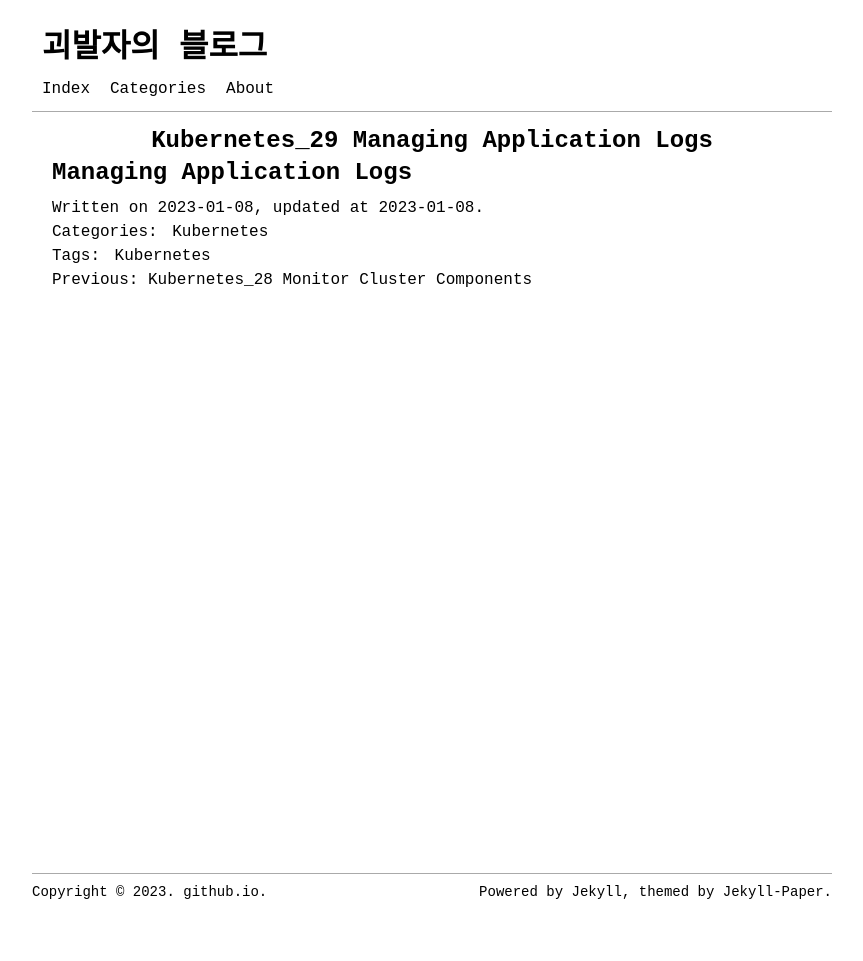
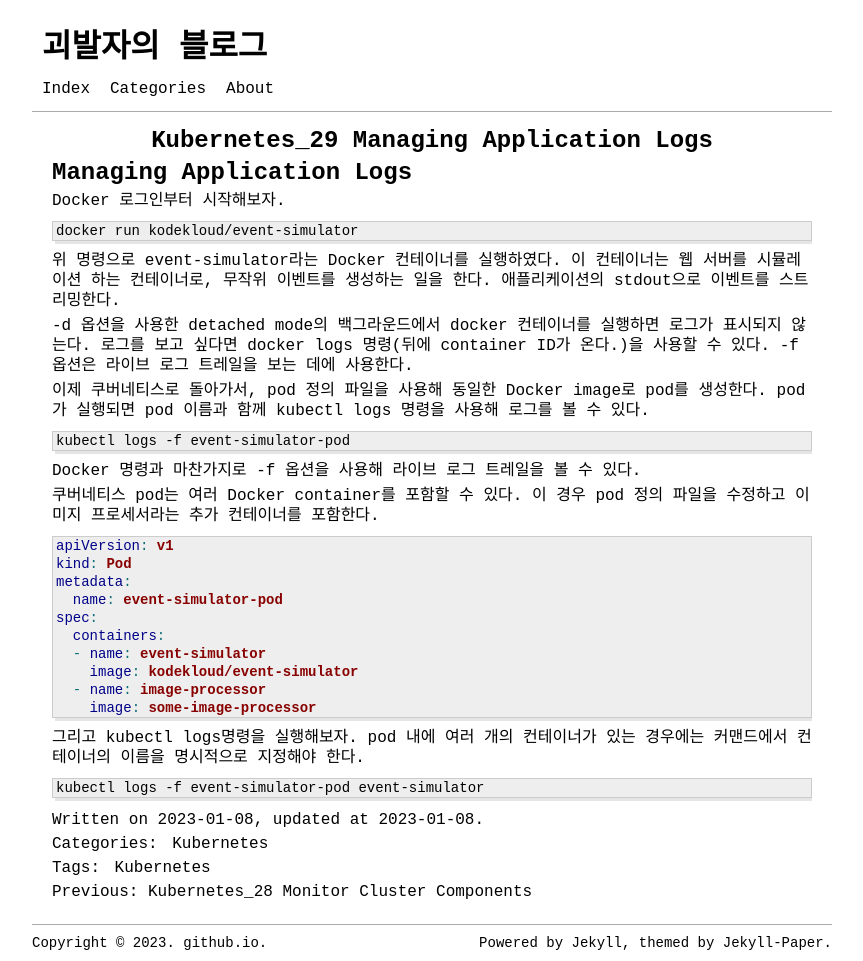
Before and after one commit to oleveloper/oleveloper.github.io, a Jekyll site: the page built from _posts/2023-01-08-kubernetes_29.markdown, in a window 1280 px wide. Shown: the whole page, without its empty margins (208-1071 px from the left). Built offline with Jekyll 4.4.1, drawn with Linux system fonts in a browser that asks for light colours; before the commit the page ends 910 px from its top, so only the background shows below that.

Commit message:
Update 2023-01-08-kubernetes_29.markdown

````diff
--- a/_posts/2023-01-08-kubernetes_29.markdown
+++ b/_posts/2023-01-08-kubernetes_29.markdown
@@ -8,3 +8,42 @@ tags: [Kubernetes]
 ---
 
 # Managing Application Logs
+
+Docker 로그인부터 시작해보자.
+```
+docker run kodekloud/event-simulator
+```
+위 명령으로 event-simulator라는 Docker 컨테이너를 실행하였다.
+이 컨테이너는 웹 서버를 시뮬레이션 하는 컨테이너로, 무작위 이벤트를 생성하는 일을 한다.
+애플리케이션의 stdout으로 이벤트를 스트리밍한다.
+
+-d 옵션을 사용한 detached mode의 백그라운드에서 docker 컨테이너를 실행하면 로그가 표시되지 않는다.
+로그를 보고 싶다면 docker logs 명령(뒤에 container ID가 온다.)을 사용할 수 있다.
+-f 옵션은 라이브 로그 트레일을 보는 데에 사용한다.
+
+이제 쿠버네티스로 돌아가서, pod 정의 파일을 사용해 동일한 Docker image로 pod를 생성한다.
+pod가 실행되면 pod 이름과 함께 kubectl logs 명령을 사용해 로그를 볼 수 있다.
+```
+kubectl logs -f event-simulator-pod
+```
+Docker 명령과 마찬가지로 -f 옵션을 사용해 라이브 로그 트레일을 볼 수 있다.
+
+쿠버네티스 pod는 여러 Docker container를 포함할 수 있다.
+이 경우 pod 정의 파일을 수정하고 이미지 프로세서라는 추가 컨테이너를 포함한다.
+```yml
+apiVersion: v1
+kind: Pod
+metadata:
+  name: event-simulator-pod
+spec:
+  containers:
+  - name: event-simulator
+    image: kodekloud/event-simulator
+  - name: image-processor
+    image: some-image-processor
+```
+그리고 kubectl logs명령을 실행해보자.
+pod 내에 여러 개의 컨테이너가 있는 경우에는 커맨드에서 컨테이너의 이름을 명시적으로 지정해야 한다.
+```
+kubectl logs -f event-simulator-pod event-simulator
+```
````
